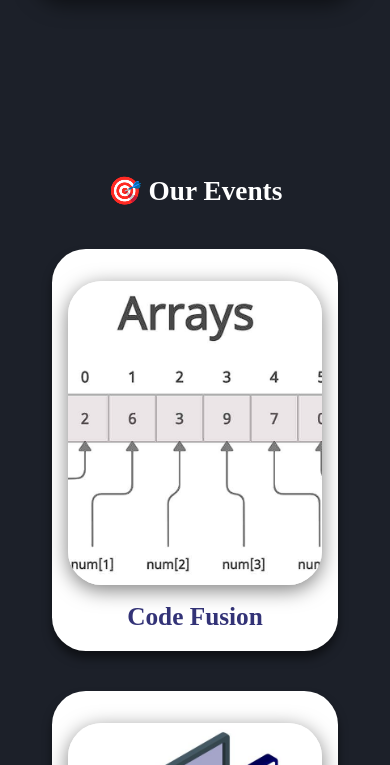
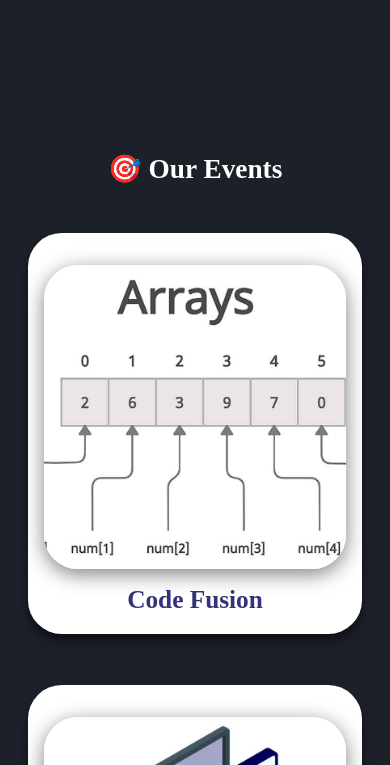
Before and after one commit to vtc-tech/vtc-tech.github.io, a plain HTML site: page index.html in a window 390 px wide. Shown: the part 1235-2000 px from the top of the page. Drawn offline with nearby package versions, Linux system fonts and the light colour scheme.

```diff
--- a/css/main.css
+++ b/css/main.css
@@ -161,7 +161,7 @@
 .card {
 	width: 50vh;
 	height: 50vh;
-	margin: 20px;
+	margin: 3vh;
 	padding: 2rem 1rem;
 	border-radius: 4vh;
 	background-color: #fff;
@@ -355,6 +355,11 @@
 	h5 { font-size: 4.5vw; }
 	h6 { font-size: 4vw; }
 
+	section {
+		margin: 10vh 4vw;
+		padding: 4vh 0vh;
+	}
+
 	.logo {
 		width: 10vh;
 		height: 10vh;
@@ -406,7 +411,7 @@
 
 	.card {
 		height: 40vh;
-		height: 40vh;
+		margin: 3vh 1.5vh;
 	}
 
 	.card:hover .info {
@@ -419,9 +424,9 @@
 		font-size: 3vh;
 	}
 
-	.info {
-		font-size: 2.5vh;
-	}
+	/* .info { */
+	/* 	font-size: 2.5vh; */
+	/* } */
 
 	.event-header {
 		font-size: 5vh;
@@ -452,7 +457,3 @@
 	}
 
 }
-
-/* @media screen and (max-width: 1200px) { */
-/* 	p { font-size: 4vh; } */
-/* } */
--- a/index.html
+++ b/index.html
@@ -75,6 +75,8 @@
 							<li>📍 Computer Lab</li>
 						</ul>
 						Solve programming problems based on strings and arrays.
+						The Event will be hosted on
+						<a href="https://www.hackerrank.com/">HackerRank</a>.
 						</p>
 						<div class="register-now-btn">
 							<a href="https://tinyurl.com/bits24reg" class="btn">Register Now</a>
```
